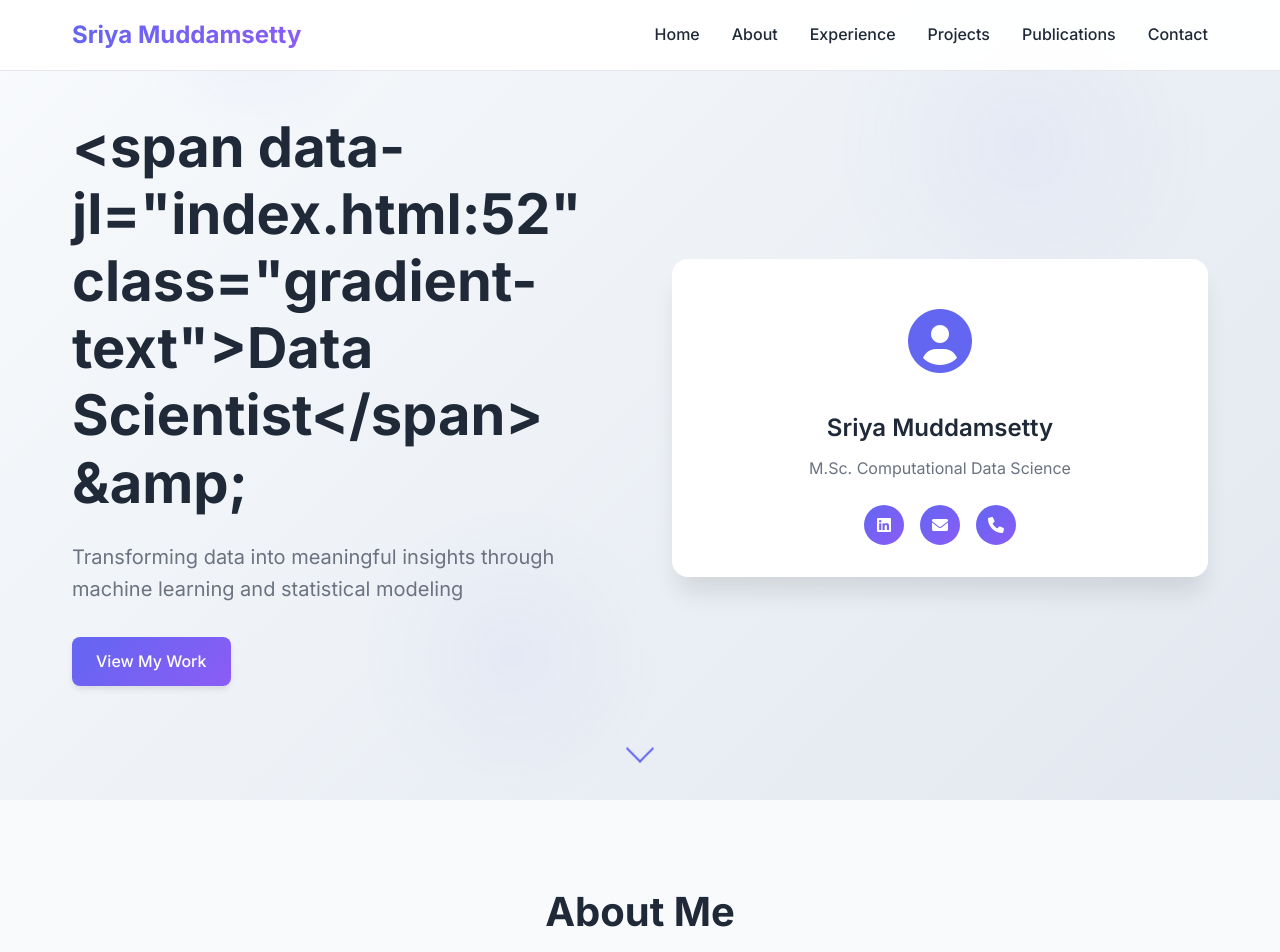
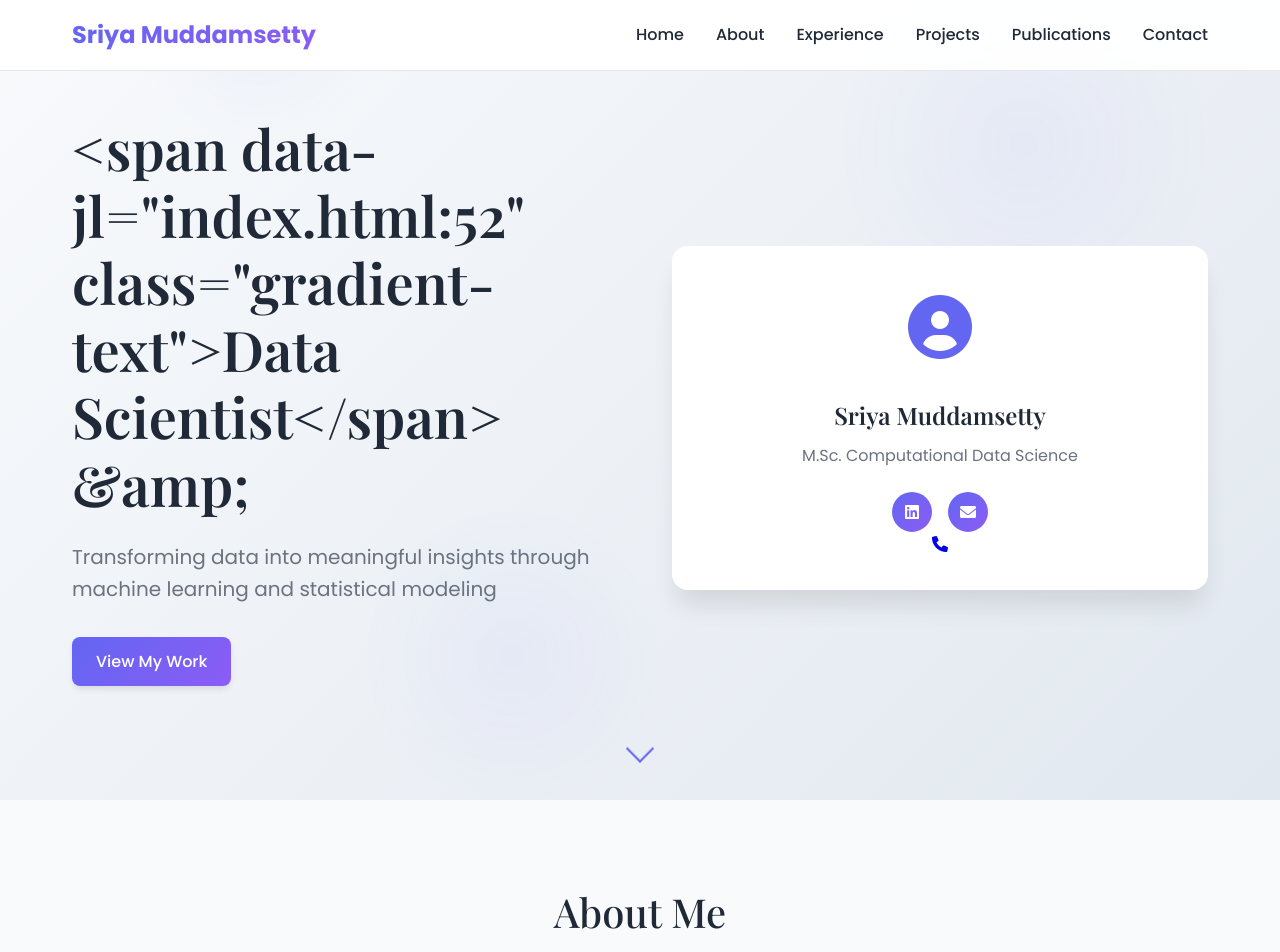
Before and after one commit to varaprasad1016/Sriya-Portfolio, a plain HTML site: page index.html in a window 1280 px wide. Shown: the top 952 px of the page. Drawn offline with nearby package versions, Linux system fonts and the light colour scheme.

Commit message:
second update with fonts

```diff
--- a/index.html
+++ b/index.html
@@ -5,7 +5,7 @@
     <meta name="viewport" content="width=device-width, initial-scale=1.0">
     <title>Sriya Muddamsetty - Data Scientist & ML Engineer</title>
     <link rel="stylesheet" href="styles.css">
-    <link href="https://fonts.googleapis.com/css2?family=Inter:wght@300;400;500;600;700&display=swap" rel="stylesheet">
+    <link href="https://fonts.googleapis.com/css2?family=Poppins:wght@300;400;500;600;700&family=Playfair+Display:wght@400;500;600;700&display=swap" rel="stylesheet">
     <link rel="stylesheet" href="https://cdnjs.cloudflare.com/ajax/libs/font-awesome/6.0.0/css/all.min.css">
 </head>
 <body>
@@ -73,7 +73,8 @@
                             <a href="mailto:muddamsetty.sriya@gmail.com">
                                 <i class="fas fa-envelope"></i>
                             </a>
-                            <a href="tel:+917032800494">
+                        </div>
+                        <a href="tel:+917032800494">
                                 <i class="fas fa-phone"></i>
                             </a>
                         </div>
@@ -320,9 +321,6 @@
                         </div>
                     </div>
                     <div class="contact-item">
-                        <i class="fas fa-phone"></i>
-                    </div>
-                    <div class="contact-item">
                         <i class="fab fa-linkedin"></i>
                         <div>
                             <h4>LinkedIn</h4>
--- a/styles.css
+++ b/styles.css
@@ -6,7 +6,7 @@
 }
 
 body {
-    font-family: 'Inter', sans-serif;
+    font-family: 'Poppins', sans-serif;
     line-height: 1.6;
     color: #333;
     overflow-x: hidden;
@@ -310,9 +310,24 @@ section {
     margin-bottom: 4rem;
 }
 
+/* Add after the body styles */
+h1, h2, h3 {
+    font-family: 'Playfair Display', serif;
+}
+
+.hero-title {
+    font-family: 'Playfair Display', serif;
+    font-size: 3.5rem;
+    font-weight: 600;
+    line-height: 1.2;
+    margin-bottom: 1.5rem;
+}
+
 .section-title {
+    font-family: 'Playfair Display', serif;
     font-size: 2.5rem;
-    font-weight: 700;
+    font-weight: 500;
+    text-align: center;
     margin-bottom: 1rem;
     color: var(--text-primary);
 }
```
